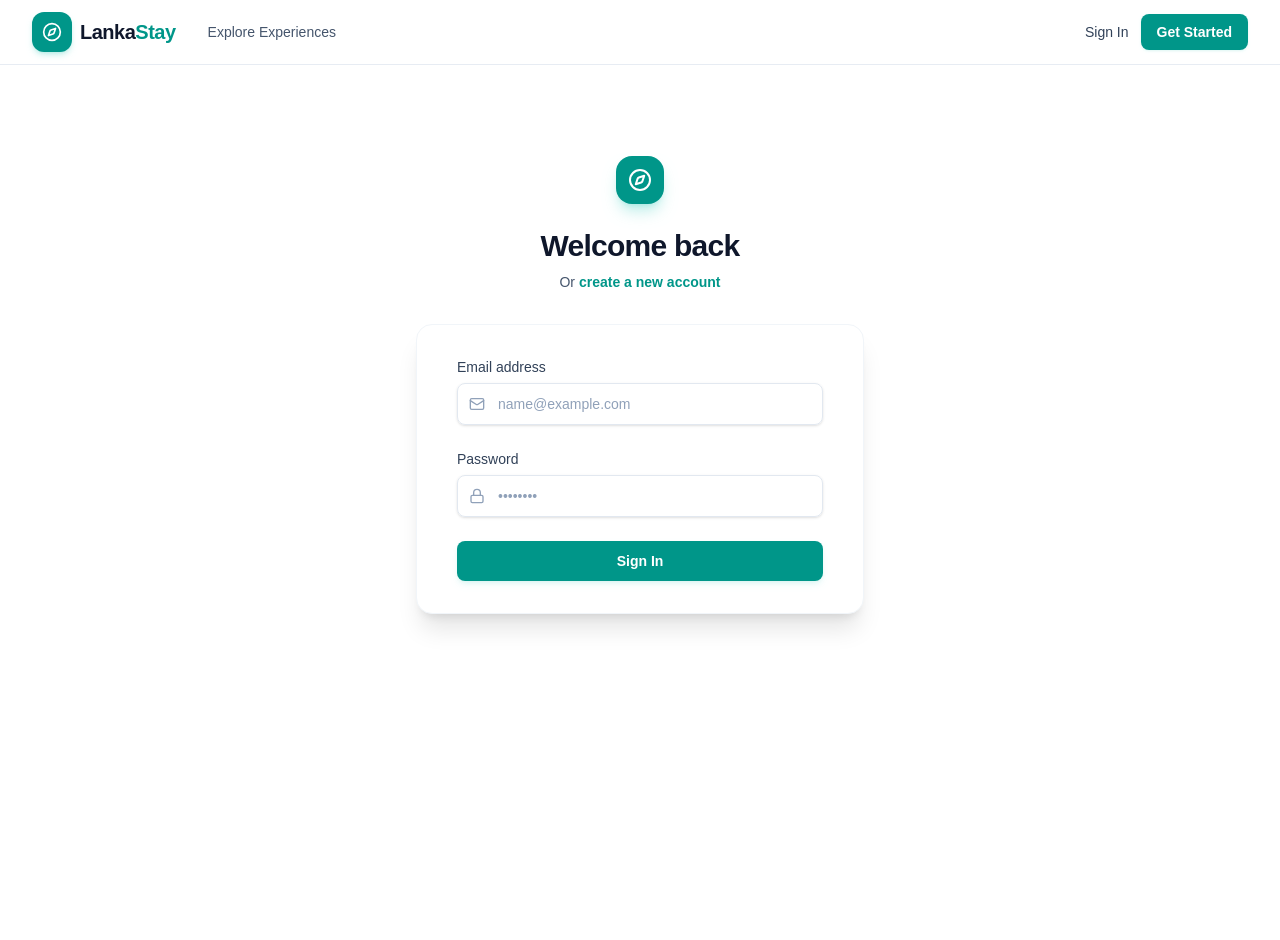
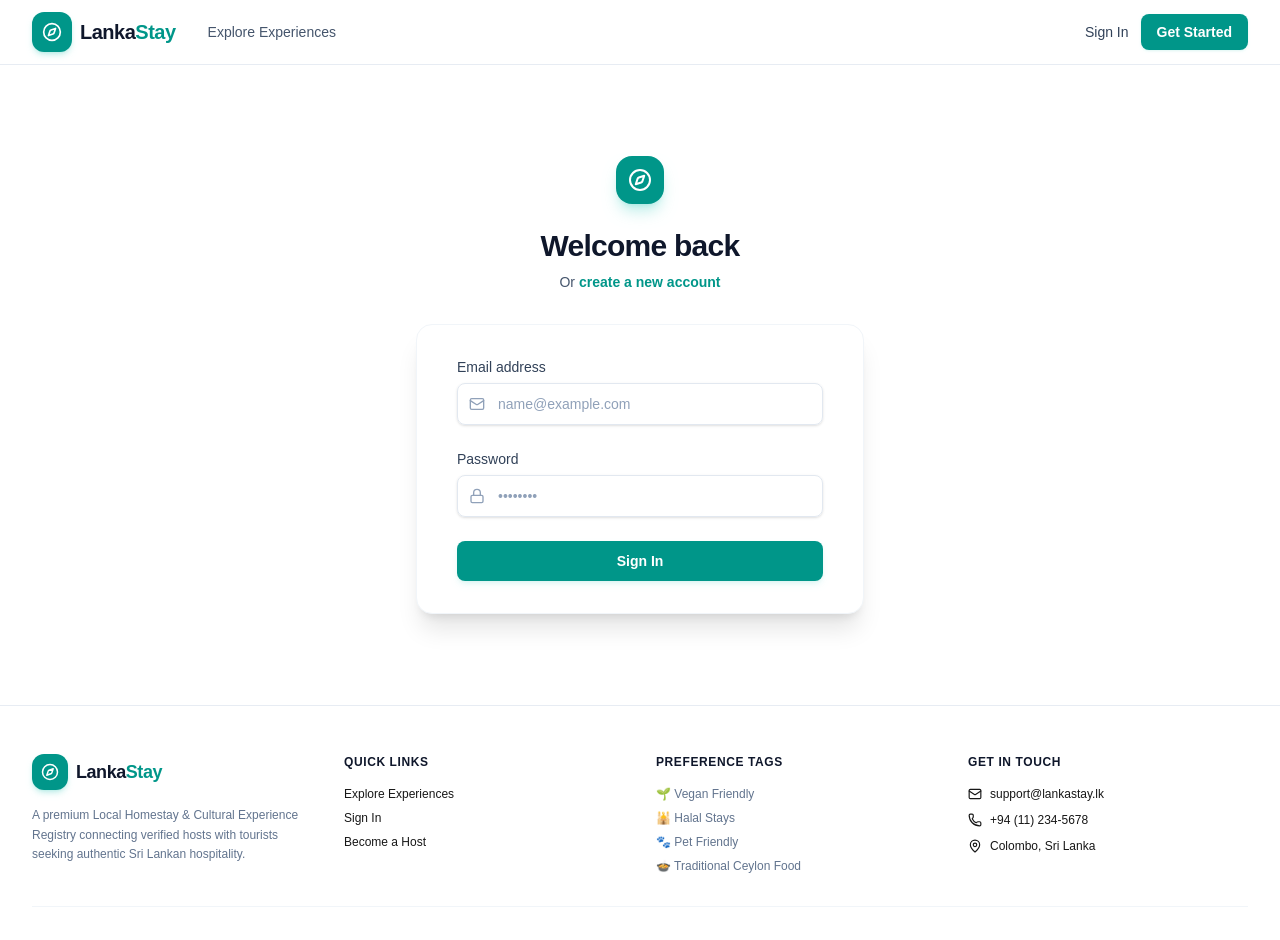
Before and after one commit to rasikaprabath12345/LankaStay, a Next.js app in the folder frontend/: page /auth/login in a window 1280 px wide. Shown: the top 940 px of the page. Before the commit the page ends 800 px from the top, so only its background shows below. Built offline with nearby package versions, Linux system fonts and the light colour scheme; no server answers.

Commit message:
Refine UI theme: Clean premium light mode design, custom font, new footer, and host invite CTA

```diff
--- a/frontend/src/app/globals.css
+++ b/frontend/src/app/globals.css
@@ -8,7 +8,7 @@
 @theme inline {
   --color-background: var(--background);
   --color-foreground: var(--foreground);
-  --font-sans: var(--font-geist-sans);
+  --font-sans: var(--font-plus-jakarta);
   --font-mono: var(--font-geist-mono);
 }
 
--- a/frontend/src/app/layout.tsx
+++ b/frontend/src/app/layout.tsx
@@ -1,12 +1,14 @@
 import type { Metadata } from "next";
-import { Geist, Geist_Mono } from "next/font/google";
+import { Plus_Jakarta_Sans, Geist_Mono } from "next/font/google";
 import "./globals.css";
 import { AuthProvider } from "../context/AuthContext";
 import Navbar from "../components/Navbar";
+import Footer from "../components/Footer";
 
-const geistSans = Geist({
-  variable: "--font-geist-sans",
+const plusJakartaSans = Plus_Jakarta_Sans({
+  variable: "--font-plus-jakarta",
   subsets: ["latin"],
+  weight: ["300", "400", "500", "600", "700", "800"],
 });
 
 const geistMono = Geist_Mono({
@@ -27,7 +29,7 @@ export default function RootLayout({
   return (
     <html
       lang="en"
-      className={`${geistSans.variable} ${geistMono.variable} h-full antialiased`}
+      className={`${plusJakartaSans.variable} ${geistMono.variable} h-full antialiased`}
       suppressHydrationWarning
     >
       <body
@@ -39,6 +41,7 @@ export default function RootLayout({
           <main className="flex-grow flex flex-col">
             {children}
           </main>
+          <Footer />
         </AuthProvider>
       </body>
     </html>
--- a/frontend/src/app/page.tsx
+++ b/frontend/src/app/page.tsx
@@ -3,7 +3,7 @@
 import React, { useState, useEffect, useCallback } from 'react';
 import Link from 'next/link';
 import { apiClient } from '../lib/apiClient';
-import { Search, MapPin, Star, Sparkles, Filter, Loader2, RefreshCw } from 'lucide-react';
+import { Search, MapPin, Star, Sparkles, Filter, Loader2, RefreshCw, ShieldCheck, Heart, Calendar, DollarSign } from 'lucide-react';
 
 interface Tag {
   id: string;
@@ -100,26 +100,27 @@ export default function HomePage() {
   };
 
   return (
-    <div className="flex flex-col min-h-screen bg-slate-50/50">
+    <div className="flex flex-col min-h-screen bg-slate-50/40">
       {/* Search Hero Section */}
-      <section className="relative overflow-hidden bg-gradient-to-b from-teal-50 via-teal-50/30 to-slate-50/50 py-24 border-b border-teal-100/20">
-        {/* Glow effect */}
-        <div className="absolute top-0 left-1/2 -translate-x-1/2 w-[500px] h-[500px] bg-teal-200/20 rounded-full blur-[120px] pointer-events-none"></div>
+      <section className="relative overflow-hidden bg-gradient-to-b from-teal-50/60 via-white to-slate-50/30 py-28 border-b border-slate-100">
+        {/* Glow effect decoration */}
+        <div className="absolute top-0 left-1/2 -translate-x-1/2 w-[600px] h-[600px] bg-teal-200/15 rounded-full blur-[140px] pointer-events-none"></div>
 
         <div className="mx-auto max-w-7xl px-4 sm:px-6 lg:px-8 text-center relative z-10">
-          <div className="inline-flex items-center gap-1.5 rounded-full bg-teal-600/10 px-3 py-1.5 text-xs font-semibold text-teal-800 border border-teal-200/50 mb-6">
-            <Sparkles className="h-3.5 w-3.5 text-teal-600" />
+          <div className="inline-flex items-center gap-1.5 rounded-full bg-teal-50 px-3.5 py-1.5 text-xs font-bold text-teal-800 border border-teal-100/50 mb-6 animate-fade-in">
+            <Sparkles className="h-3.5 w-3.5 text-teal-650" />
             <span>Discover local lifestyles & cultural registries</span>
           </div>
-          <h1 className="text-4xl font-extrabold tracking-tight text-slate-900 sm:text-6xl">
-            Authentic Sri Lankan <span className="text-teal-600">Homestays</span>
+          <h1 className="text-4xl font-black tracking-tight text-slate-900 sm:text-6xl leading-[1.15]">
+            Authentic Sri Lankan <br className="hidden sm:block" />
+            <span className="text-teal-600">Homestays &amp; Stays</span>
           </h1>
-          <p className="mx-auto mt-4 max-w-2xl text-base md:text-lg text-slate-600">
+          <p className="mx-auto mt-6 max-w-2xl text-base md:text-lg text-slate-500 leading-relaxed">
             Connect with verified local hosts, share home-cooked traditional meals, and explore the island's heritage through matchmaking travel constraints.
           </p>
 
           {/* Combined Search Bar */}
-          <form onSubmit={handleSearchSubmit} className="mx-auto mt-10 max-w-3xl rounded-2xl bg-white p-2 shadow-xl border border-slate-100 flex flex-col md:flex-row gap-2">
+          <form onSubmit={handleSearchSubmit} className="mx-auto mt-10 max-w-3xl rounded-2xl bg-white p-2 shadow-xl border border-slate-100/80 flex flex-col md:flex-row gap-2">
             <div className="flex flex-1 items-center gap-2 px-3 border-b md:border-b-0 md:border-r border-slate-100 py-2.5">
               <MapPin className="h-5 w-5 text-teal-550 shrink-0" />
               <input
@@ -127,12 +128,12 @@ export default function HomePage() {
                 value={locationQuery}
                 onChange={(e) => setLocationQuery(e.target.value)}
                 placeholder="Where in Sri Lanka? (e.g. Kandy, Ella, Galle)"
-                className="w-full text-sm text-slate-900 placeholder:text-slate-400 focus:outline-none bg-transparent"
+                className="w-full text-sm text-slate-900 placeholder:text-slate-400 focus:outline-none bg-transparent font-medium"
               />
             </div>
             <button
               type="submit"
-              className="flex items-center justify-center gap-2 rounded-xl bg-teal-600 px-6 py-3 text-sm font-semibold text-white shadow-md shadow-teal-500/10 hover:bg-teal-500 active:scale-95 transition-all"
+              className="flex items-center justify-center gap-2 rounded-xl bg-teal-600 px-6 py-3.5 text-sm font-semibold text-white shadow-md shadow-teal-500/10 hover:bg-teal-500 active:scale-95 transition-all duration-200"
             >
               <Search className="h-4 w-4" />
               <span>Search Registry</span>
@@ -142,9 +143,9 @@ export default function HomePage() {
           {/* Dietary & Cultural Tag Filters */}
           {tags.length > 0 && (
             <div className="mx-auto mt-8 max-w-4xl">
-              <div className="flex items-center justify-center gap-2 text-xs font-semibold text-slate-450 mb-3">
-                <Filter className="h-3.5 w-3.5" />
-                <span>DIETARY &amp; CULTURAL FILTER CONSTRAINTS</span>
+              <div className="flex items-center justify-center gap-2 text-[10px] font-bold tracking-wider uppercase text-slate-400 mb-3.5">
+                <Filter className="h-3 w-3" />
+                <span>Filter Stays by Cultural Constraints</span>
               </div>
               <div className="flex flex-wrap justify-center gap-2">
                 {tags.map((tag) => {
@@ -153,10 +154,10 @@ export default function HomePage() {
                     <button
                       key={tag.id}
                       onClick={() => handleTagToggle(tag.id)}
-                      className={`rounded-full px-4 py-1.5 text-xs font-medium border transition-all ${
+                      className={`rounded-full px-4 py-2 text-xs font-semibold border transition-all duration-200 ${
                         isSelected
-                          ? 'border-teal-600 bg-teal-600 text-white'
-                          : 'border-slate-200 bg-white text-slate-600 hover:border-teal-500 hover:text-teal-600'
+                          ? 'border-teal-650 bg-teal-650 text-white shadow-sm shadow-teal-650/10'
+                          : 'border-slate-200 bg-white text-slate-600 hover:border-teal-500 hover:text-teal-650'
                       }`}
                     >
                       {tag.name}
@@ -170,10 +171,10 @@ export default function HomePage() {
       </section>
 
       {/* Grid of Experiences */}
-      <section className="mx-auto max-w-7xl px-4 sm:px-6 lg:px-8 py-16 flex-grow w-full">
-        <div className="flex justify-between items-end mb-8 border-b border-slate-100 pb-4">
+      <section className="mx-auto max-w-7xl px-4 sm:px-6 lg:px-8 py-20 w-full">
+        <div className="flex justify-between items-end mb-8 border-b border-slate-100 pb-5">
           <div>
-            <h2 className="text-2xl font-bold tracking-tight text-slate-900">
+            <h2 className="text-2xl font-black tracking-tight text-slate-900">
               Explore Available Stays
             </h2>
             <p className="text-sm text-slate-500 mt-1">
@@ -182,9 +183,9 @@ export default function HomePage() {
           </div>
           <button
             onClick={fetchExperiences}
-            className="flex items-center gap-1.5 rounded-lg border border-slate-200 bg-white px-3 py-1.5 text-xs font-medium text-slate-700 hover:bg-slate-50"
+            className="flex items-center gap-1.5 rounded-xl border border-slate-200 bg-white px-3.5 py-2 text-xs font-semibold text-slate-700 hover:bg-slate-50 shadow-sm active:scale-95 transition-all"
           >
-            <RefreshCw className="h-3 w-3" />
+            <RefreshCw className="h-3.5 w-3.5 text-slate-400" />
             <span>Sync Listings</span>
           </button>
         </div>
@@ -192,28 +193,28 @@ export default function HomePage() {
         {loading ? (
           <div className="flex flex-col items-center justify-center py-20">
             <Loader2 className="h-10 w-10 animate-spin text-teal-600" />
-            <span className="text-sm text-slate-500 mt-3 font-medium">
+            <span className="text-xs text-slate-400 mt-3 font-semibold tracking-wide uppercase">
               Loading Sri Lankan registries...
             </span>
           </div>
         ) : error ? (
-          <div className="rounded-2xl border border-rose-100 bg-rose-50/50 p-6 text-center">
-            <p className="text-sm text-rose-800 font-semibold">Error Loading Listings</p>
+          <div className="rounded-2xl border border-rose-100 bg-rose-50/30 p-6 text-center max-w-md mx-auto">
+            <p className="text-sm text-rose-800 font-bold">Error Loading Listings</p>
             <p className="text-xs text-rose-600 mt-1">{error}</p>
             <button
               onClick={fetchExperiences}
-              className="mt-4 rounded-lg bg-rose-600 px-4 py-2 text-xs font-semibold text-white hover:bg-rose-500 transition-colors"
+              className="mt-4 rounded-xl bg-rose-600 px-4 py-2 text-xs font-semibold text-white hover:bg-rose-500 transition-colors"
             >
               Try Again
             </button>
           </div>
         ) : experiences.length === 0 ? (
-          <div className="rounded-2xl border border-dashed border-slate-200 py-16 text-center bg-white">
-            <p className="text-slate-500 text-sm font-medium">
+          <div className="rounded-2xl border border-dashed border-slate-200 py-20 text-center bg-white">
+            <p className="text-slate-500 text-sm font-semibold">
               No experiences found matching these search criteria.
             </p>
             <p className="text-xs text-slate-400 mt-1">
-              Try removing filter filters or search for another location in Sri Lanka.
+              Try removing tags or search for another location in Sri Lanka.
             </p>
           </div>
         ) : (
@@ -225,7 +226,7 @@ export default function HomePage() {
                   key={exp.id}
                   className="group relative flex flex-col overflow-hidden rounded-2xl border border-slate-100 bg-white shadow-sm hover:shadow-xl hover:-translate-y-1 transition-all duration-300"
                 >
-                  {/* Image Grid */}
+                  {/* Real Image Grid */}
                   <div className="aspect-[4/3] w-full bg-slate-100 relative flex items-center justify-center overflow-hidden">
                     <img
                       src={displayImage}
@@ -242,7 +243,7 @@ export default function HomePage() {
                   </div>
 
                   <div className="flex flex-1 flex-col p-5 text-left">
-                    <div className="flex items-center gap-1 text-xs font-semibold text-slate-400">
+                    <div className="flex items-center gap-1 text-[11px] font-bold text-slate-450 uppercase tracking-wider">
                       <MapPin className="h-3.5 w-3.5 text-teal-650 shrink-0" />
                       <span>{exp.location}</span>
                     </div>
@@ -267,7 +268,7 @@ export default function HomePage() {
                         {exp.tags.map((t) => (
                           <span
                             key={t.id}
-                            className="rounded-md bg-teal-50 px-2 py-0.5 text-[10px] font-bold text-teal-700 border border-teal-100/50"
+                            className="rounded-md bg-teal-50/50 px-2.5 py-1 text-[10px] font-bold text-teal-700 border border-teal-100/20"
                           >
                             {t.name}
                           </span>
@@ -277,8 +278,8 @@ export default function HomePage() {
 
                     <div className="flex items-center justify-between">
                       <div className="flex flex-col text-left">
-                        <span className="text-[9px] font-semibold text-slate-400">HOSTED BY</span>
-                        <span className="text-xs font-bold text-slate-600 truncate max-w-[120px]">
+                        <span className="text-[9px] font-bold tracking-wider text-slate-405">HOSTED BY</span>
+                        <span className="text-xs font-bold text-slate-700 truncate max-w-[120px]">
                           {exp.hostName}
                         </span>
                       </div>
@@ -297,6 +298,89 @@ export default function HomePage() {
           </div>
         )}
       </section>
+
+      {/* Why LankaStay Section (Business Rules Details) */}
+      <section className="bg-white border-y border-slate-150/60 py-20 text-left">
+        <div className="mx-auto max-w-7xl px-4 sm:px-6 lg:px-8">
+          <div className="text-center max-w-3xl mx-auto mb-14">
+            <h2 className="text-3xl font-black text-slate-900">Why Book with LankaStay?</h2>
+            <p className="text-sm text-slate-500 mt-2">
+              Designed with strict verification, matching, and escrow policies to guarantee a premium local registry experience.
+            </p>
+          </div>
+
+          <div className="grid grid-cols-1 md:grid-cols-4 gap-6">
+            <div className="border border-slate-100 p-6 rounded-2xl bg-slate-50/30">
+              <span className="flex h-10 w-10 items-center justify-center rounded-xl bg-teal-50 text-teal-650 mb-4">
+                <Heart className="h-5 w-5" />
+              </span>
+              <h3 className="text-sm font-bold text-slate-900">Dietary &amp; Cultural Matches</h3>
+              <p className="text-xs text-slate-500 mt-2 leading-relaxed">
+                Filter hosts by lifestyle and dietary preferences (Vegan, Halal, Pet-friendly) to ensure a perfectly compatible stay.
+              </p>
+            </div>
+
+            <div className="border border-slate-100 p-6 rounded-2xl bg-slate-50/30">
+              <span className="flex h-10 w-10 items-center justify-center rounded-xl bg-emerald-50 text-emerald-650 mb-4">
+                <ShieldCheck className="h-5 w-5" />
+              </span>
+              <h3 className="text-sm font-bold text-slate-900">Strict Host Clearance Verification</h3>
+              <p className="text-xs text-slate-500 mt-2 leading-relaxed">
+                Hosts must upload valid Grama Niladhari and Police certificates. Stays remain disabled until verified by system admins.
+              </p>
+            </div>
+
+            <div className="border border-slate-100 p-6 rounded-2xl bg-slate-50/30">
+              <span className="flex h-10 w-10 items-center justify-center rounded-xl bg-indigo-50 text-indigo-650 mb-4">
+                <Calendar className="h-5 w-5" />
+              </span>
+              <h3 className="text-sm font-bold text-slate-900">Dynamic Seasonal Rates</h3>
+              <p className="text-xs text-slate-500 mt-2 leading-relaxed">
+                Prices adjust automatically during peak local festival and holiday date ranges configured by hosts.
+              </p>
+            </div>
+
+            <div className="border border-slate-100 p-6 rounded-2xl bg-slate-50/30">
+              <span className="flex h-10 w-10 items-center justify-center rounded-xl bg-amber-50 text-amber-650 mb-4">
+                <DollarSign className="h-5 w-5" />
+              </span>
+              <h3 className="text-sm font-bold text-slate-900">Escrow Splits &amp; Commissions</h3>
+              <p className="text-xs text-slate-500 mt-2 leading-relaxed">
+                Funds are held in secure escrow. Complete stays release 90% payout earnings directly to hosts and 10% platform commission.
+              </p>
+            </div>
+          </div>
+        </div>
+      </section>
+
+      {/* CTA Invite Banner */}
+      <section className="mx-auto max-w-7xl px-4 sm:px-6 lg:px-8 py-20">
+        <div className="rounded-3xl bg-gradient-to-r from-teal-600 to-teal-550 p-8 sm:p-12 text-white relative overflow-hidden shadow-lg text-left">
+          {/* Decorative shapes */}
+          <div className="absolute right-0 bottom-0 w-80 h-80 bg-teal-500/20 rounded-full blur-3xl pointer-events-none"></div>
+
+          <div className="relative z-10 max-w-xl">
+            <h2 className="text-2xl sm:text-3xl font-black">Share Your Home, Earn Commission</h2>
+            <p className="text-xs sm:text-sm text-teal-50 mt-3 leading-relaxed">
+              Are you a local Sri Lankan host? LankaStay gives you control over peak pricing calendar ranges and pays a verified 90% payout share directly to your wallet.
+            </p>
+            <div className="mt-8 flex flex-wrap gap-3">
+              <Link
+                href="/auth/register"
+                className="rounded-xl bg-white px-5 py-3 text-xs font-bold text-teal-700 hover:bg-teal-50 active:scale-95 transition-all shadow-sm"
+              >
+                Become a Host
+              </Link>
+              <Link
+                href="/auth/login"
+                className="rounded-xl bg-teal-750/30 border border-teal-400 px-5 py-3 text-xs font-bold hover:bg-teal-750/50 transition-colors"
+              >
+                Explore Stays
+              </Link>
+            </div>
+          </div>
+        </div>
+      </section>
     </div>
   );
 }
--- /dev/null
+++ b/frontend/src/components/Footer.tsx
@@ -0,0 +1,92 @@
+'use client';
+
+import React from 'react';
+import Link from 'next/link';
+import { Compass, Mail, Phone, MapPin, Heart } from 'lucide-react';
+
+export const Footer: React.FC = () => {
+  return (
+    <footer className="bg-white border-t border-slate-200/80 text-slate-650">
+      <div className="mx-auto max-w-7xl px-4 py-12 sm:px-6 lg:px-8">
+        <div className="grid grid-cols-1 md:grid-cols-4 gap-8 mb-8 text-left">
+          {/* Brand section */}
+          <div className="space-y-4">
+            <Link href="/" className="flex items-center gap-2 group">
+              <span className="flex h-9 w-9 items-center justify-center rounded-xl bg-teal-600 text-white shadow-md shadow-teal-500/20 group-hover:scale-105 transition-transform duration-250">
+                <Compass className="h-4.5 w-4.5" />
+              </span>
+              <span className="text-lg font-bold tracking-tight text-slate-900">
+                Lanka<span className="text-teal-600">Stay</span>
+              </span>
+            </Link>
+            <p className="text-xs leading-relaxed text-slate-500 max-w-xs">
+              A premium Local Homestay & Cultural Experience Registry connecting verified hosts with tourists seeking authentic Sri Lankan hospitality.
+            </p>
+          </div>
+
+          {/* Quick Links */}
+          <div>
+            <h4 className="text-xs font-bold uppercase tracking-wider text-slate-900 mb-4">Quick Links</h4>
+            <ul className="space-y-2 text-xs">
+              <li>
+                <Link href="/" className="hover:text-teal-600 transition-colors">
+                  Explore Experiences
+                </Link>
+              </li>
+              <li>
+                <Link href="/auth/login" className="hover:text-teal-600 transition-colors">
+                  Sign In
+                </Link>
+              </li>
+              <li>
+                <Link href="/auth/register" className="hover:text-teal-600 transition-colors">
+                  Become a Host
+                </Link>
+              </li>
+            </ul>
+          </div>
+
+          {/* Categories */}
+          <div>
+            <h4 className="text-xs font-bold uppercase tracking-wider text-slate-900 mb-4">Preference Tags</h4>
+            <ul className="space-y-2 text-xs text-slate-500">
+              <li>🌱 Vegan Friendly</li>
+              <li>🕌 Halal Stays</li>
+              <li>🐾 Pet Friendly</li>
+              <li>🍲 Traditional Ceylon Food</li>
+            </ul>
+          </div>
+
+          {/* Contact Info */}
+          <div>
+            <h4 className="text-xs font-bold uppercase tracking-wider text-slate-900 mb-4">Get in Touch</h4>
+            <ul className="space-y-2.5 text-xs text-slate-650">
+              <li className="flex items-center gap-2">
+                <Mail className="h-3.5 w-3.5 text-teal-650 shrink-0" />
+                <span>support@lankastay.lk</span>
+              </li>
+              <li className="flex items-center gap-2">
+                <Phone className="h-3.5 w-3.5 text-teal-650 shrink-0" />
+                <span>+94 (11) 234-5678</span>
+              </li>
+              <li className="flex items-center gap-2">
+                <MapPin className="h-3.5 w-3.5 text-teal-650 shrink-0" />
+                <span>Colombo, Sri Lanka</span>
+              </li>
+            </ul>
+          </div>
+        </div>
+
+        {/* Bottom copyright line */}
+        <div className="border-t border-slate-100 pt-8 flex flex-col sm:flex-row justify-between items-center gap-4 text-[11px] text-slate-400">
+          <p>© {new Date().getFullYear()} LankaStay. All rights reserved. Sri Lanka Tourism Development Authority Registry.</p>
+          <p className="flex items-center gap-1">
+            Made with <Heart className="h-3 w-3 fill-rose-500 text-rose-500" /> in Sri Lanka
+          </p>
+        </div>
+      </div>
+    </footer>
+  );
+};
+
+export default Footer;
```
